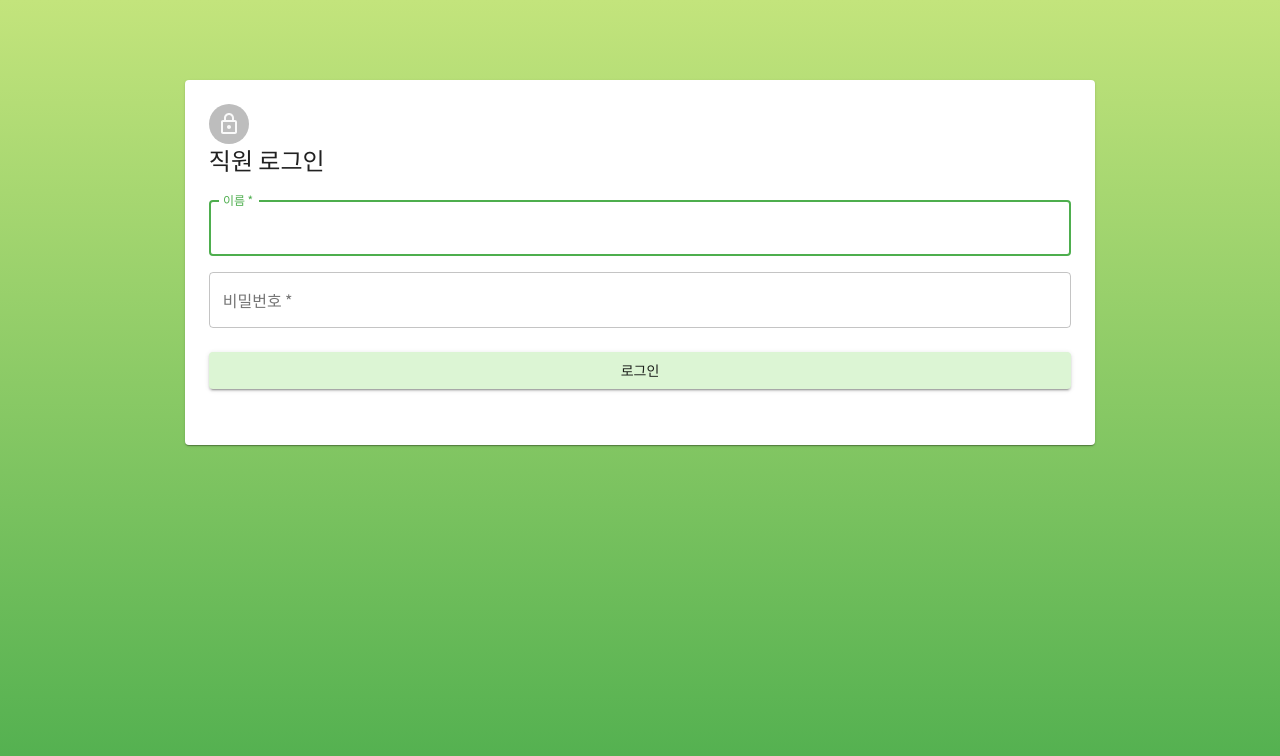
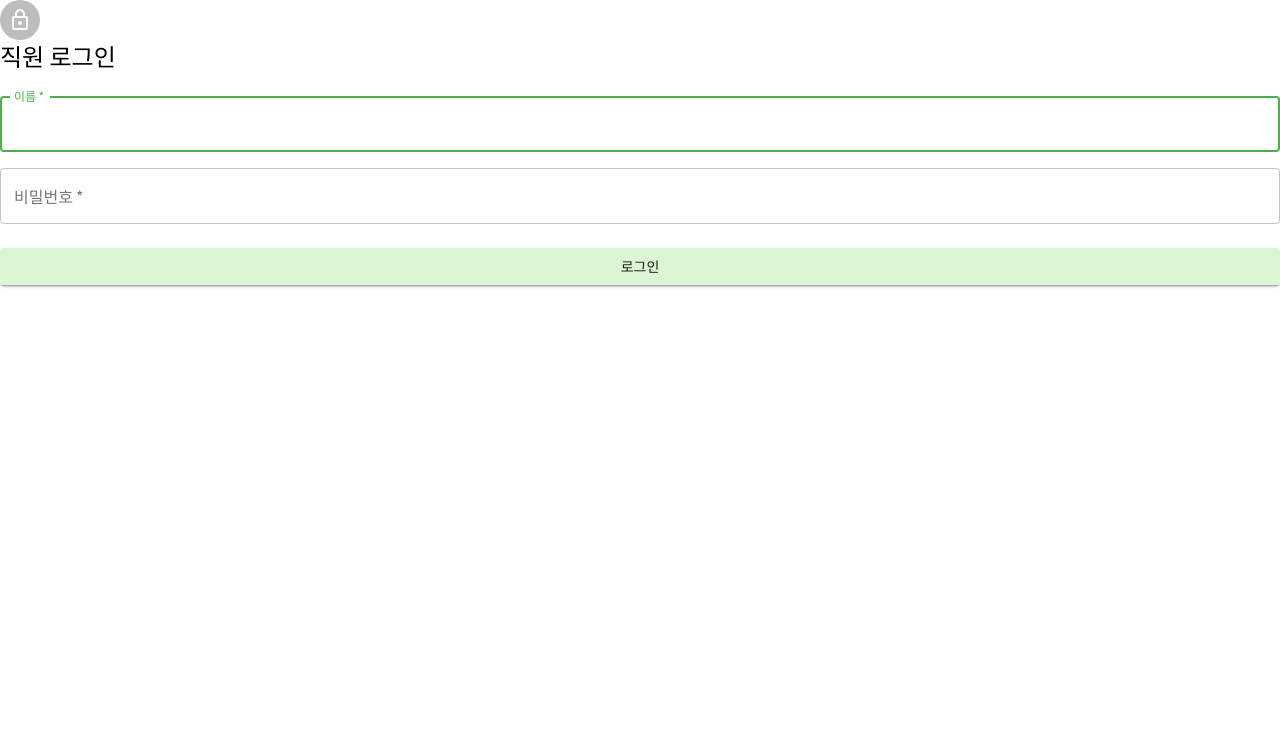
Before and after one commit to pjh4400/MarketBalgyun-Frontend, a React app: page /login in a window 1280 px wide. Shown: the top 756 px of the page. Built offline with nearby package versions, Linux system fonts and the light colour scheme.

Commit message:
로그인/로그아웃 완료

```diff
--- a/src/containers/RootContainer.js
+++ b/src/containers/RootContainer.js
@@ -1,7 +1,15 @@
-import React, { useCallback } from 'react';
+import React, { useCallback, useEffect } from 'react';
 import { useSelector, useDispatch } from 'react-redux';
-import Home from '../pages/Home';
+
 import { login, logout } from '../modules/auth';
+import axios from 'axios';
+
+import { NavLink } from 'react-router-dom';
+import { Redirect } from 'react-router';
+import { Container, Typography, Paper, Grid, List, ListItem, Button } from '@material-ui/core';
+
+import Login from '../pages/Login';
+import useStyles from '../pages/Style';
 
 const RootContainer = () => {
   const { isLogin, userName } = useSelector(({ auth }) => ({
@@ -13,13 +21,47 @@ const RootContainer = () => {
   const onLogin = useCallback((userName) => dispatch(login(userName)), [dispatch]);
   const onLogout = useCallback(() => dispatch(logout()), [dispatch]);
 
+  const classes = useStyles();
+
+  const getLogout = (e) => {
+    e.preventDefault();
+    axios.get('api/auth/log-out', {
+    })
+      .then((response) => {
+        console.log(response);
+        <Redirect to="/" />
+      })
+      .catch((error) => {
+        console.log(error);
+      })
+    onLogout();
+  }
+
   return (
-    <Home
-      isLogin={isLogin}
-      userName={userName}
-      onLogin={onLogin}
-      onLogOut={onLogout}
-    />
+    <Container className={classes.root}>
+      <Paper component='main' elevation={3} className={classes.paper}>
+        <Typography component="h1" variant="h4" align="center" className={classes.header}>
+          마켓발견
+        </Typography>
+        <Grid container spacing={2}>
+          <Grid item xs={12}>
+            {isLogin ?
+              // To DO : 로그인 후에 다른 화면 선택지 보이도록 (로그인 안했을때는 로그인 밖에 없음)
+              // 직원등록은 관리자 계정만 가능
+              <List>
+                <ListItem><Button onClick={getLogout}>{userName} 로그아웃</Button></ListItem>
+                <ListItem><NavLink to="/sign-up">직원등록</NavLink></ListItem>
+                <ListItem><NavLink to="/register-general-product">일반상품등록</NavLink></ListItem>
+                <ListItem><NavLink to="/register-consign-product">위탁상품등록</NavLink></ListItem>
+                <ListItem><NavLink to="/register-customer">회원관리</NavLink></ListItem>
+                <ListItem><NavLink to="/sale">상품판매</NavLink></ListItem>
+              </List> :
+              <Login onLogin={onLogin} />
+            }
+          </Grid>
+        </Grid>
+      </Paper>
+    </Container>
   );
 };
 
--- a/src/modules/auth.js
+++ b/src/modules/auth.js
@@ -21,7 +21,7 @@ function auth(state = initialState, action) {
       return {
         ...state,
         isLogin : true,
-        userName : state.userName,
+        userName : action.userName,
       };
 
     case LOGOUT:
--- a/src/pages/Home.js
+++ /dev/null
@@ -1,61 +0,0 @@
-import React from 'react';
-import axios from 'axios';
-
-import { NavLink } from 'react-router-dom';
-import { Redirect } from 'react-router';
-import { Container, Typography, Paper, Grid, List, ListItem, Button } from '@material-ui/core';
-
-import useStyles from './Style';
-
-const Home = (isLogin, userName, onLogin, onLogout) => {
-    const classes = useStyles();
-
-    const getLogout = (e) => {
-        e.preventDefault();
-        axios.get('api/auth/sign-out', {
-        })
-            .then((response) => {
-                console.log(response);
-                onLogout();
-                <Redirect to="/" />
-            })
-            .catch((error) => {
-                console.log(error);
-            })
-    }
-
-    return (
-        <Container className={classes.root}>
-            <Paper component='main' elevation={3} className={classes.paper}>
-                <Typography component="h1" variant="h4" align="center" className={classes.header}>
-                    마켓발견
-                </Typography>
-                <Grid container spacing={2}>
-                    <Grid item xs={12}>
-                        <List>
-                            {isLogin === true ?
-                                <ListItem><Button onClick={getLogout}>{userName} 로그아웃</Button></ListItem>
-                                :
-                                <>
-                                    <ListItem><Button onClick={getLogout}>로그아웃</Button></ListItem>
-
-                                    <ListItem><NavLink to="/login">로그인</NavLink></ListItem>
-                                    <ListItem><NavLink to="/sign-up">직원등록</NavLink></ListItem>
-                                </>
-
-                                // To DO : 로그인 후에 다른 화면 선택지 보이도록 (로그인 안했을때는 로그인 밖에 없음)
-                                // 직원등록은 관리자 계정만 가능
-                            }
-                            <ListItem><NavLink to="/register-general-product">일반상품등록</NavLink></ListItem>
-                            <ListItem><NavLink to="/register-consign-product">위탁상품등록</NavLink></ListItem>
-                            <ListItem><NavLink to="/register-customer">회원관리</NavLink></ListItem>
-                            <ListItem><NavLink to="/sale">상품판매</NavLink></ListItem>
-                        </List>
-                    </Grid>
-                </Grid>
-            </Paper>
-        </Container>
-    );
-}
-
-export default Home;
--- /dev/null
+++ b/src/pages/Login.js
@@ -0,0 +1,92 @@
+import React, { useState } from 'react';
+import axios from 'axios';
+import { Redirect } from 'react-router';
+
+import LockOutlinedIcon from '@material-ui/icons/LockOutlined';
+import { Typography, Grid, Button, Avatar, TextField } from "@material-ui/core"
+
+import useStyles from './Style';
+
+const Login = ({onLogin}) => {
+  const [form, setForm] = useState({
+    name: '',
+    password: '',
+  })
+  const classes = useStyles();
+
+  const onChangeHandler = (e) => {
+    e.preventDefault();
+    setForm({
+      ...form,
+      [e.target.name]: e.target.value,
+    });
+  }
+
+  const onSubmitForm = (e) => {
+    e.preventDefault();
+    axios.post('api/auth/log-in', {
+      name: form.name,
+      password: form.password,
+    })
+      .then((res) => {
+        console.log(res.data);
+        onLogin(res.data.name);
+      })
+      .catch((error) => {
+        console.log(error);
+      })
+
+  }
+
+  return (
+    <>
+      <Typography component="h1" variant="h5">
+        <Avatar className={classes.avatar}>
+          <LockOutlinedIcon />
+        </Avatar>
+                직원 로그인
+                </Typography>
+      <form className={classes.form} noValidate onSubmit={onSubmitForm}>
+        <Grid container spacing={2}>
+          <Grid item xs={12}>
+            <TextField
+              name="name"
+              variant="outlined"
+              required
+              fullWidth
+              label="이름"
+              autoFocus
+              onChange={onChangeHandler}
+            />
+          </Grid>
+
+          <Grid item xs={12}>
+            <TextField
+              variant="outlined"
+              required
+              fullWidth
+              name="password"
+              label="비밀번호"
+              type="password"
+              onChange={onChangeHandler}
+            />
+          </Grid>
+        </Grid>
+        <Button
+          type="submit"
+          fullWidth
+          variant="contained"
+          color="primary"
+          className={classes.submit}
+        >
+          로그인
+          </Button>
+
+      </form>
+    </>
+  );
+}
+
+
+
+export default Login;
--- a/src/pages/LoginPage.js
+++ /dev/null
@@ -1,96 +0,0 @@
-import React, { useState } from 'react';
-import axios from 'axios';
-import { Redirect } from 'react-router';
-
-import LockOutlinedIcon from '@material-ui/icons/LockOutlined';
-import { Container, Paper, Typography, Grid, Button, Avatar, TextField } from "@material-ui/core"
-import { login } from '../modules/auth';
-
-import useStyles from './Style';
-
-const LoginPage = () => {
-  const [form, setForm] = useState({
-    name: '',
-    password: '',
-  })
-  const classes = useStyles();
-
-  const onChangeHandler = (e) => {
-    e.preventDefault();
-    setForm({
-      ...form,
-      [e.target.name]: e.target.value,
-    });
-  }
-
-  const onSubmitForm = (e) => {
-    e.preventDefault();
-    axios.post('api/auth/sign-in', {
-      name: form.name,
-      password: form.password,
-    })
-      .then((response) => {
-        console.log(response);
-        login(name);
-        <Redirect to="/" />
-      })
-      .catch((error) => {
-        console.log(error);
-      })
-
-  }
-
-  return (
-    <Container className={classes.root}>
-      <Paper className={classes.paper}>
-        <Typography component="h1" variant="h5">
-          <Avatar className={classes.avatar}>
-            <LockOutlinedIcon />
-          </Avatar>
-                직원 로그인
-                </Typography>
-        <form className={classes.form} noValidate onSubmit={onSubmitForm}>
-          <Grid container spacing={2}>
-            <Grid item xs={12}>
-              <TextField
-                name="name"
-                variant="outlined"
-                required
-                fullWidth
-                label="이름"
-                autoFocus
-                onChange={onChangeHandler}
-              />
-            </Grid>
-
-            <Grid item xs={12}>
-              <TextField
-                variant="outlined"
-                required
-                fullWidth
-                name="password"
-                label="비밀번호"
-                type="password"
-                onChange={onChangeHandler}
-              />
-            </Grid>
-          </Grid>
-          <Button
-            type="submit"
-            fullWidth
-            variant="contained"
-            color="primary"
-            className={classes.submit}
-          >
-            로그인
-          </Button>
-
-        </form>
-      </Paper>
-    </Container>
-  );
-}
-
-
-
-export default LoginPage;
--- a/src/pages/index.js
+++ b/src/pages/index.js
@@ -5,4 +5,4 @@ export { default as Payment} from '../containers/PaymentContainer';
 export { default as RegisterGeneralProduct } from './RegisterGeneralProduct';
 export { default as RegisterConsignProduct } from './RegisterConsignProduct';
 export { default as SignUp } from './SignUpPage';
-export { default as Login } from './LoginPage';
+export { default as Login } from './Login';
```
